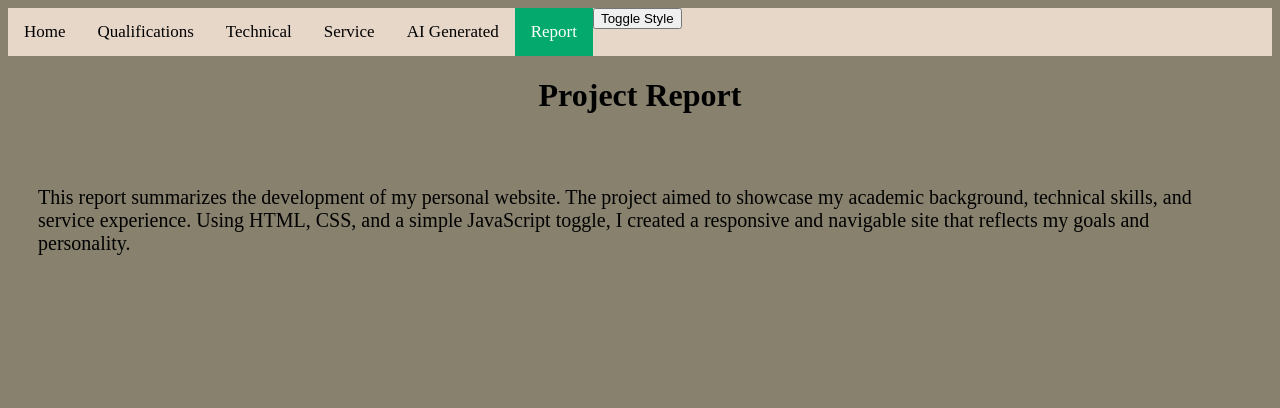
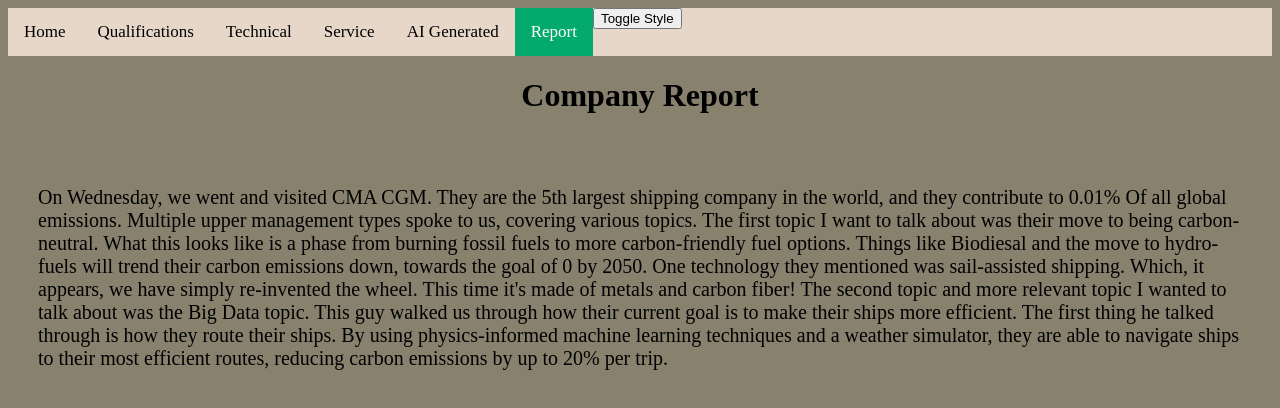
Before and after one commit to ZWaldbusser/csce412zachwaldbusser.me, a plain HTML site: page report.html in a window 1280 px wide. Drawn offline with Linux system fonts and the light colour scheme.

Commit message:
Update report.html

```diff
--- a/report.html
+++ b/report.html
@@ -14,11 +14,14 @@
             <a href="AI.html">AI Generated</a>
             <a class="active" href="report.html">Report</a>
         </div>
-        <h1 align="center">Project Report</h1>
+        <h1 align="center">Company Report</h1>
         <div class="landingContainer">
             <div class="landingWritingContainer">
                 <p>
-                    This report summarizes the development of my personal website. The project aimed to showcase my academic background, technical skills, and service experience. Using HTML, CSS, and a simple JavaScript toggle, I created a responsive and navigable site that reflects my goals and personality.
+                    On Wednesday, we went and visited CMA CGM. They are the 5th largest shipping company in the world, and they contribute to 0.01% Of all global emissions.
+                    Multiple upper management types spoke to us, covering various topics.
+                    The first topic I want to talk about was their move to being carbon-neutral. What this looks like is a phase from burning fossil fuels to more carbon-friendly fuel options. Things like Biodiesal and the move to hydro-fuels will trend their carbon emissions down, towards the goal of 0 by 2050. One technology they mentioned was sail-assisted shipping. Which, it appears, we have simply re-invented the wheel. This time it's made of metals and carbon fiber!
+                    The second topic and more relevant topic I wanted to talk about was the Big Data topic. This guy walked us through how their current goal is to make their ships more efficient. The first thing he talked through is how they route their ships. By using physics-informed machine learning techniques and a weather simulator, they are able to navigate ships to their most efficient routes, reducing carbon emissions by up to 20% per trip.
                 </p>
             </div>
         </div>
```
